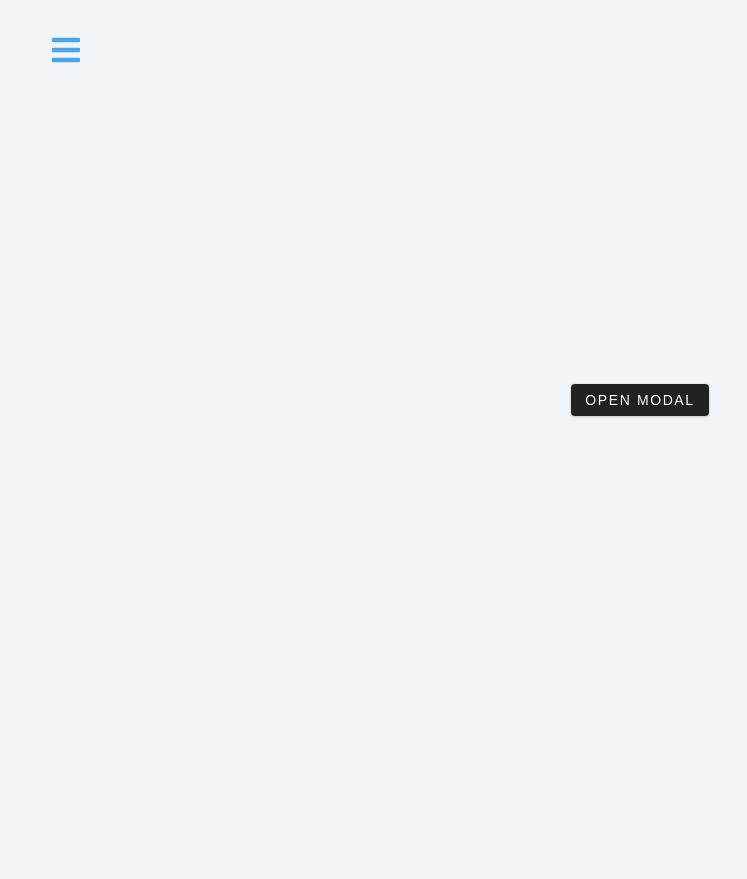
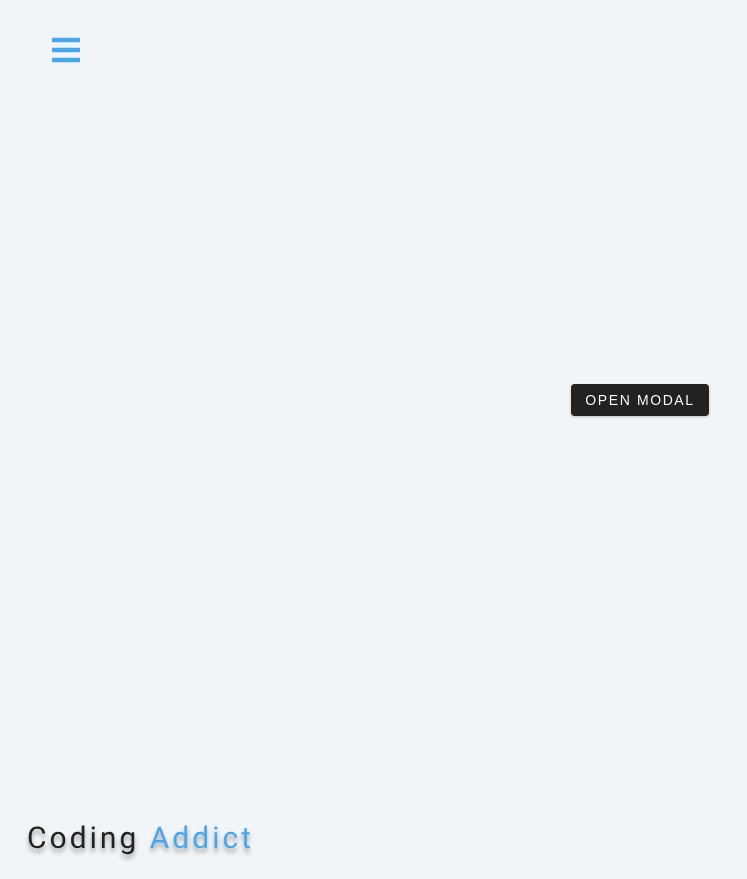
Before and after one commit to HarisIbragic/react-app-sideBar, a React (Create React App) app: page / in a window 1280 px wide. Shown: the whole page, without its empty margins (0-747 px from the left). Before the commit the page ends 800 px from the top, so only its background shows below. Built offline with nearby package versions, Linux system fonts and the light colour scheme.

Commit message:
add Logo

```diff
--- a/src/Sidebar.js
+++ b/src/Sidebar.js
@@ -56,9 +56,11 @@
   const { isSideBarOpen, closeSideBar } = useGlobalContext();
 
   return (
-    <aside
-      className={isSideBarOpen ? 'sidebar show-sidebar' : 'sideBar'}
-    ></aside>
+    <aside className={isSideBarOpen ? 'sidebar show-sidebar' : 'sideBar'}>
+      <div className='sidebar-header'>
+        <img src={logo} alt={logo} />
+      </div>
+    </aside>
   );
 };
 
```
